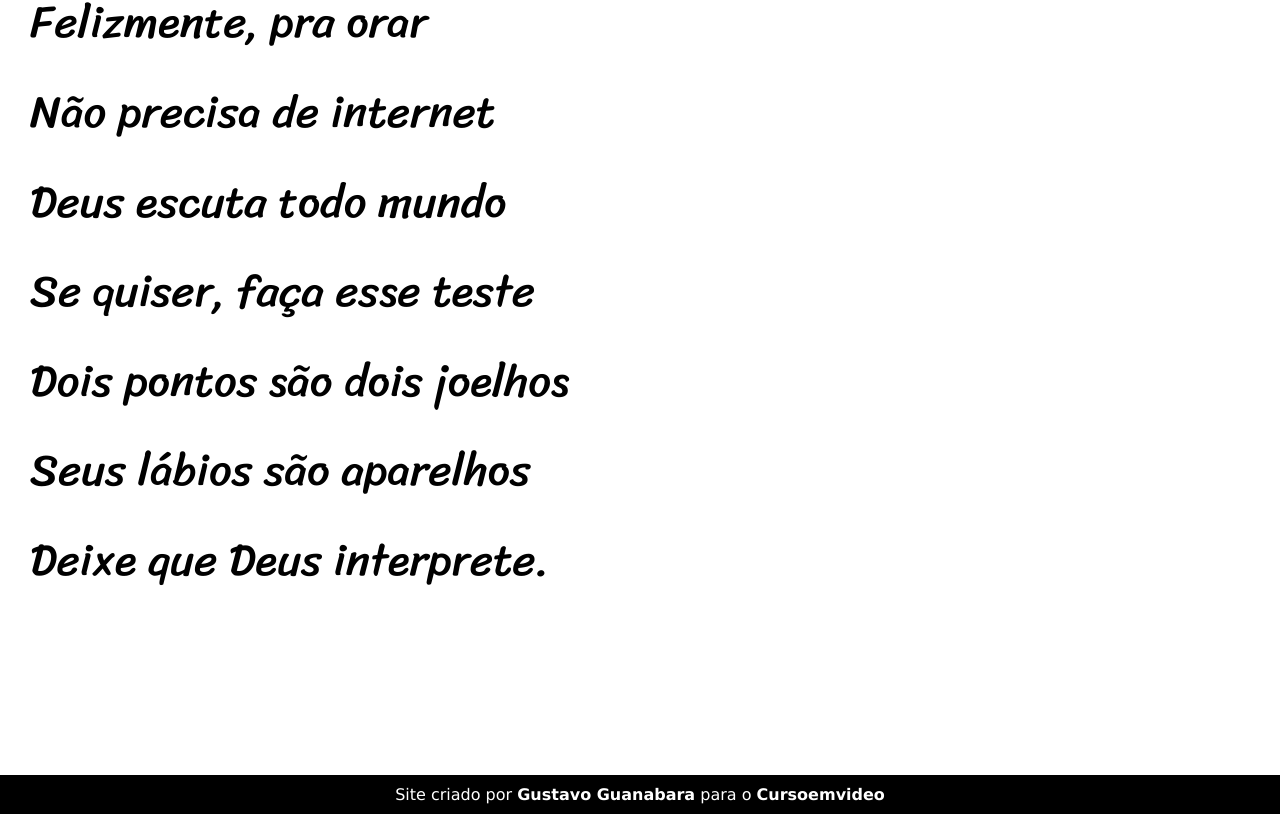
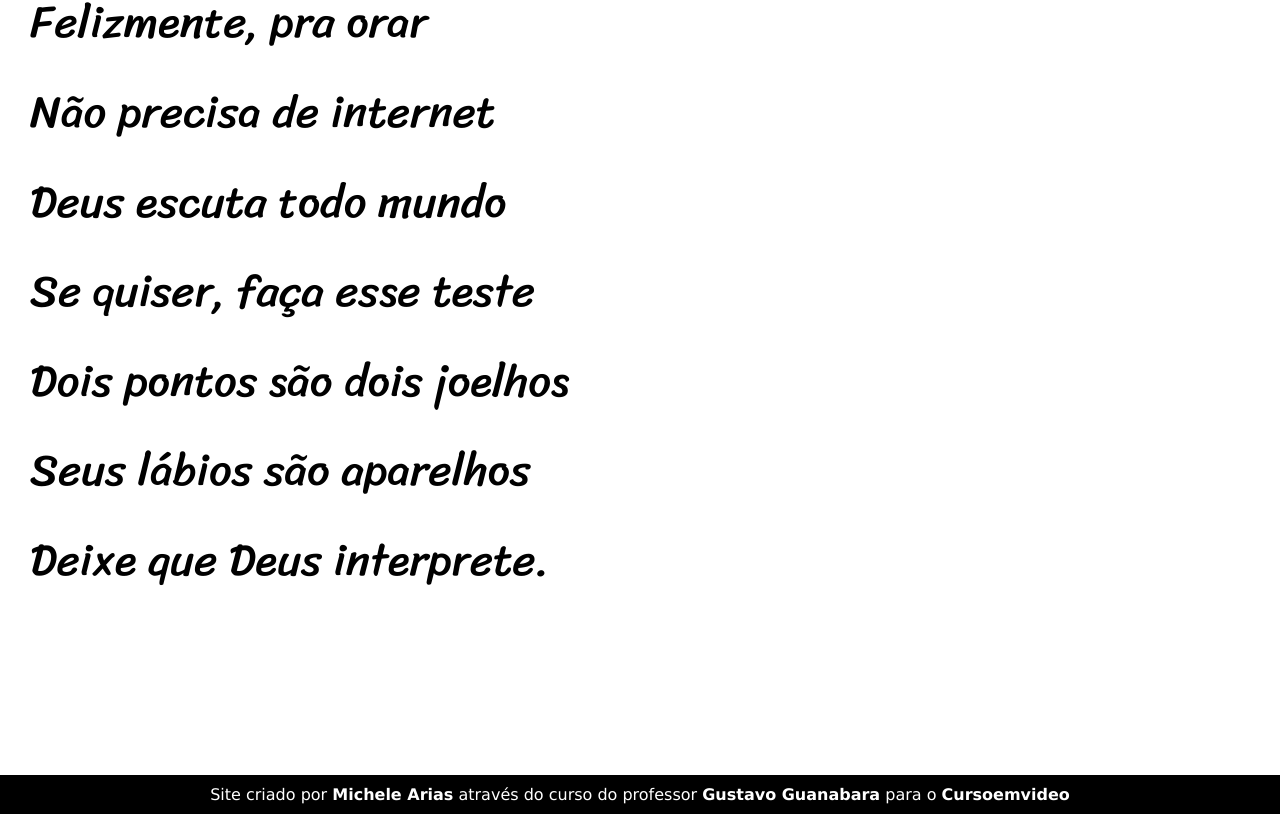
Before and after one commit to michelearias/projeto-cordel, a plain HTML site: page index.html in a window 1280 px wide. Shown: the part 5143-5957 px from the top of the page. Drawn offline with Linux system fonts and the light colour scheme.

Commit message:
alteração no rodapé do projeto

```diff
--- a/index.html
+++ b/index.html
@@ -99,7 +99,7 @@
     </section>
 
     <footer>
-        <p>Site criado por <a href="https://gustavoguanabara.github.io " target="_blank">Gustavo Guanabara</a> para o <a href="https://cursoemvideo.com" target="_blank">Cursoemvideo</a></p>
+        <p>Site criado por <a href="https://github.com/michelearias" target="_blank">Michele Arias</a> através do curso do professor <a href="https://gustavoguanabara.github.io " target="_blank">Gustavo Guanabara</a> para o <a href="https://cursoemvideo.com" target="_blank">Cursoemvideo</a>
     </footer>
 
 </body>
```
